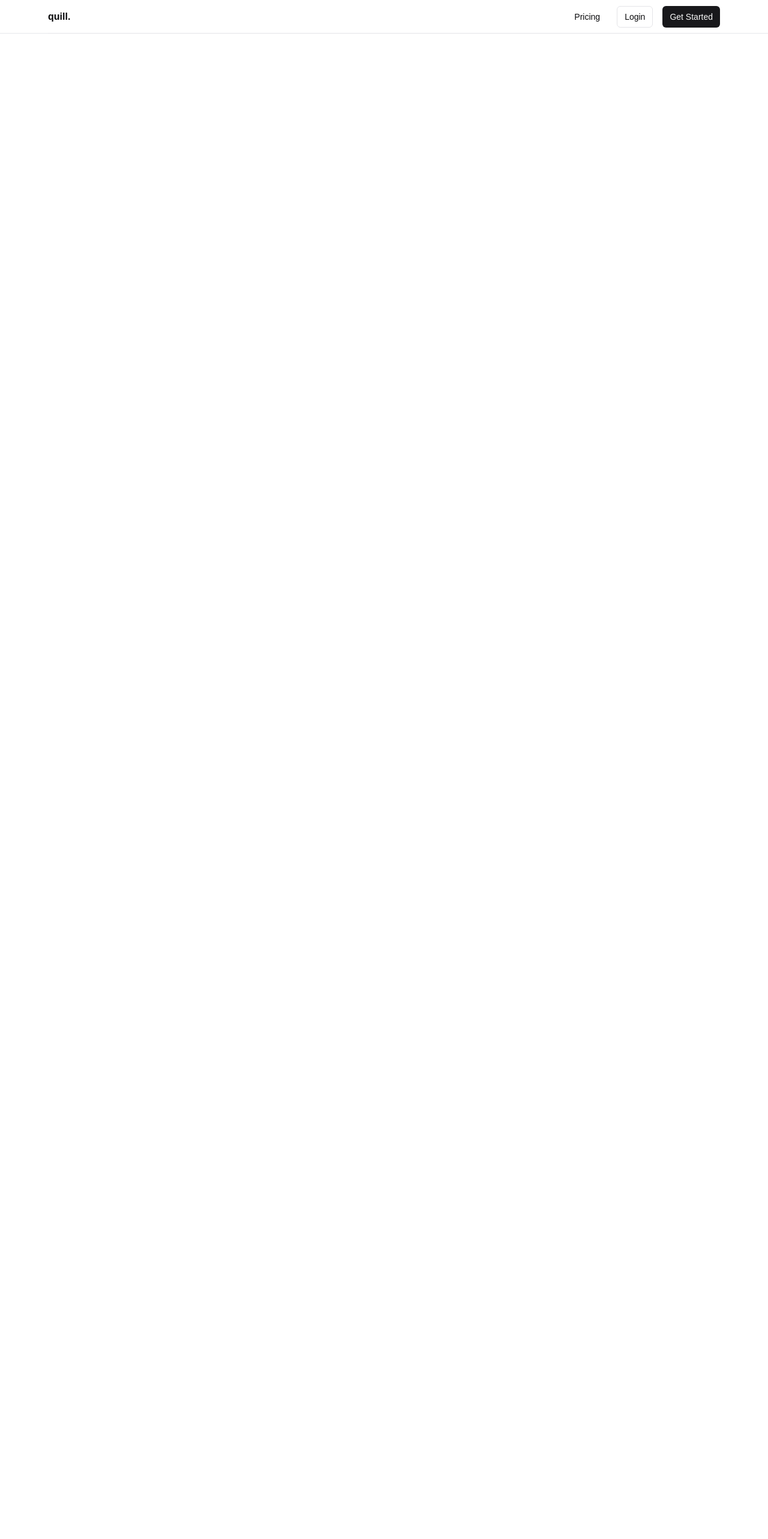
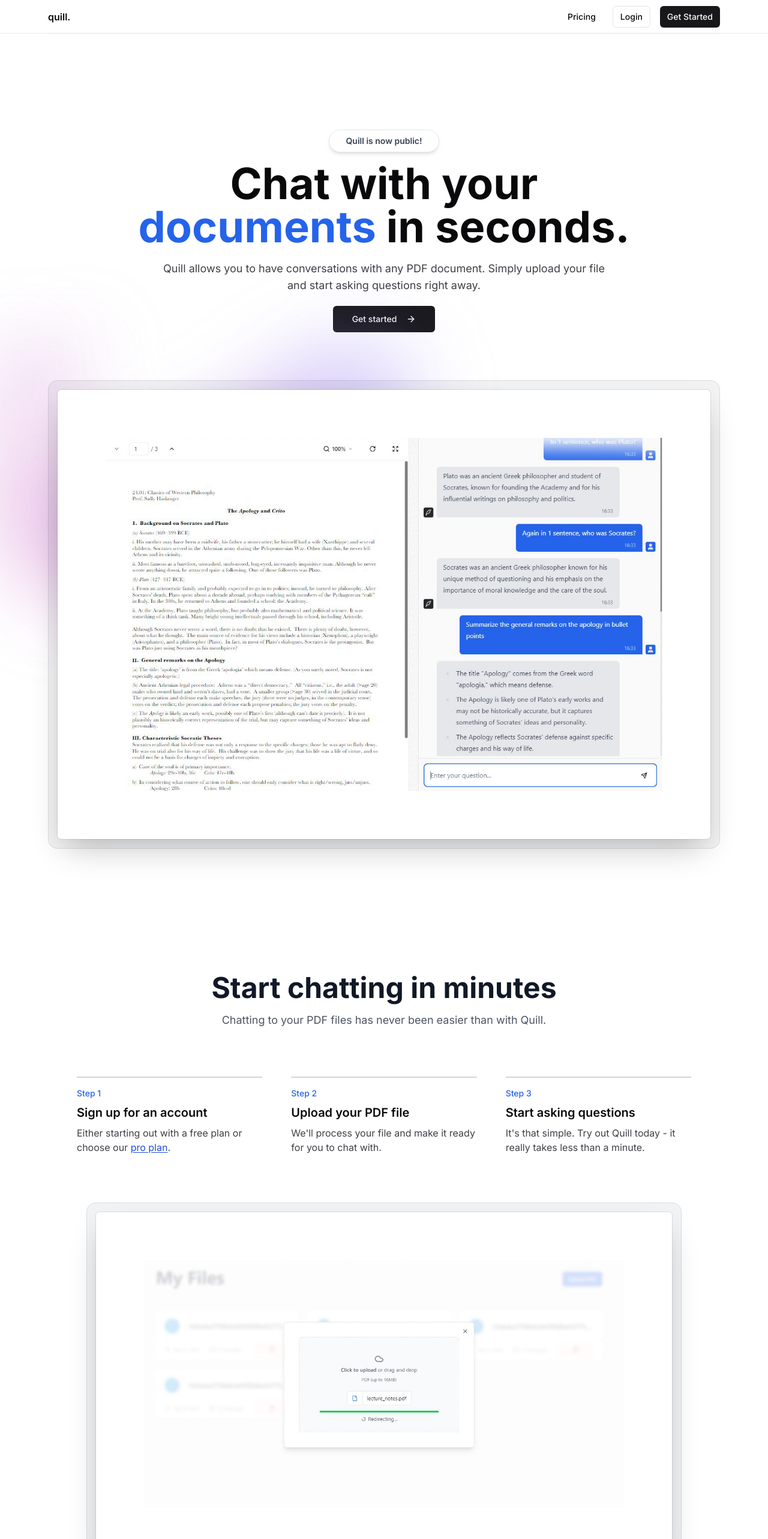
Before and after one commit to tanzid64/pdf-craft, a Next.js app: page / in a window 1280 px wide. Shown: the top 2566 px of the page at 60% size. Before the commit the page ends 800 px from the top, so only its background shows below. Built offline with nearby package versions, Linux system fonts and the light colour scheme; no server answers.

Commit message:
feat: landing page

```diff
--- a/src/app/layout.tsx
+++ b/src/app/layout.tsx
@@ -1,23 +1,16 @@
 import { Navbar } from "@/components/navbar";
+import { cn } from "@/lib/utils";
 import type { Metadata } from "next";
 import { SessionProvider } from "next-auth/react";
+import { Inter } from "next/font/google";
 import localFont from "next/font/local";
 import { Toaster } from "sonner";
 import "./globals.css";
 
-const geistSans = localFont({
-  src: "./fonts/GeistVF.woff",
-  variable: "--font-geist-sans",
-  weight: "100 900",
-});
-const geistMono = localFont({
-  src: "./fonts/GeistMonoVF.woff",
-  variable: "--font-geist-mono",
-  weight: "100 900",
-});
+const inter = Inter({ subsets: ["latin"] });
 
 export const metadata: Metadata = {
-  title: "Create Next App",
+  title: "Quill",
   description: "Generated by create next app",
 };
 
@@ -29,7 +22,10 @@
   return (
     <html lang="en">
       <body
-        className={`${geistSans.variable} ${geistMono.variable} antialiased`}
+        className={cn(
+          "min-h-screen font-sans antialiased grainy",
+          inter.className,
+        )}
       >
         <SessionProvider>
           <Navbar />
--- a/src/app/page.tsx
+++ b/src/app/page.tsx
@@ -1,12 +1,163 @@
-import { auth } from '@/auth';
-import { useSession } from 'next-auth/react';
-import { FC } from 'react';
+import { MaxWidthWrapper } from "@/components/global/max-width-wrapper";
+import { buttonVariants } from "@/components/ui/button";
+import { ArrowRight } from "lucide-react";
+import Image from "next/image";
+import Link from "next/link";
+import { FC } from "react";
 
 const Home: FC = async () => {
-  const session = await auth();
-  return(
-    <div className=''>
-    </div>
+  return (
+    <>
+      <MaxWidthWrapper className="mb-12 mt-28 sm:mt-40 flex flex-col items-center justify-center text-center">
+        <div className="mx-auto mb-4 flex max-w-fit items-center justify-center space-x-2 overflow-hidden rounded-full border border-gray-200 bg-white px-7 py-2 shadow-md backdrop-blur transition-all hover:border-gray-300 hover:bg-white/50">
+          <p className="text-sm font-semibold text-gray-700">
+            Quill is now public!
+          </p>
+        </div>
+        <h1 className="max-w-4xl text-5xl font-bold md:text-6xl lg:text-7xl">
+          Chat with your <span className="text-blue-600">documents</span> in
+          seconds.
+        </h1>
+        <p className="mt-5 max-w-prose text-zinc-700 sm:text-lg">
+          Quill allows you to have conversations with any PDF document. Simply
+          upload your file and start asking questions right away.
+        </p>
+
+        <Link
+          className={buttonVariants({
+            size: "lg",
+            className: "mt-5",
+          })}
+          href="/dashboard"
+          target="_blank"
+        >
+          Get started <ArrowRight className="ml-2 h-5 w-5" />
+        </Link>
+      </MaxWidthWrapper>
+
+      {/* value proposition section */}
+      <div>
+        <div className="relative isolate">
+          <div
+            aria-hidden="true"
+            className="pointer-events-none absolute inset-x-0 -top-40 -z-10 transform-gpu overflow-hidden blur-3xl sm:-top-80"
+          >
+            <div
+              style={{
+                clipPath:
+                  "polygon(74.1% 44.1%, 100% 61.6%, 97.5% 26.9%, 85.5% 0.1%, 80.7% 2%, 72.5% 32.5%, 60.2% 62.4%, 52.4% 68.1%, 47.5% 58.3%, 45.2% 34.5%, 27.5% 76.7%, 0.1% 64.9%, 17.9% 100%, 27.6% 76.8%, 76.1% 97.7%, 74.1% 44.1%)",
+              }}
+              className="relative left-[calc(50%-11rem)] aspect-[1155/678] w-[36.125rem] -translate-x-1/2 rotate-[30deg] bg-gradient-to-tr from-[#ff80b5] to-[#9089fc] opacity-30 sm:left-[calc(50%-30rem)] sm:w-[72.1875rem]"
+            />
+          </div>
+
+          <div>
+            <div className="mx-auto max-w-6xl px-6 lg:px-8">
+              <div className="mt-16 flow-root sm:mt-24">
+                <div className="-m-2 rounded-xl bg-gray-900/5 p-2 ring-1 ring-inset ring-gray-900/10 lg:-m-4 lg:rounded-2xl lg:p-4">
+                  <Image
+                    src="/dashboard-preview.jpg"
+                    alt="product preview"
+                    width={1364}
+                    height={866}
+                    quality={100}
+                    className="rounded-md bg-white p-2 sm:p-8 md:p-20 shadow-2xl ring-1 ring-gray-900/10"
+                  />
+                </div>
+              </div>
+            </div>
+          </div>
+
+          <div
+            aria-hidden="true"
+            className="pointer-events-none absolute inset-x-0 -top-40 -z-10 transform-gpu overflow-hidden blur-3xl sm:-top-80"
+          >
+            <div
+              style={{
+                clipPath:
+                  "polygon(74.1% 44.1%, 100% 61.6%, 97.5% 26.9%, 85.5% 0.1%, 80.7% 2%, 72.5% 32.5%, 60.2% 62.4%, 52.4% 68.1%, 47.5% 58.3%, 45.2% 34.5%, 27.5% 76.7%, 0.1% 64.9%, 17.9% 100%, 27.6% 76.8%, 76.1% 97.7%, 74.1% 44.1%)",
+              }}
+              className="relative left-[calc(50%-13rem)] aspect-[1155/678] w-[36.125rem] -translate-x-1/2 rotate-[30deg] bg-gradient-to-tr from-[#ff80b5] to-[#9089fc] opacity-30 sm:left-[calc(50%-36rem)] sm:w-[72.1875rem]"
+            />
+          </div>
+        </div>
+      </div>
+
+      {/* Feature section */}
+      <div className="mx-auto mb-32 mt-32 max-w-5xl sm:mt-56">
+        <div className="mb-12 px-6 lg:px-8">
+          <div className="mx-auto max-w-2xl sm:text-center">
+            <h2 className="mt-2 font-bold text-4xl text-gray-900 sm:text-5xl">
+              Start chatting in minutes
+            </h2>
+            <p className="mt-4 text-lg text-gray-600">
+              Chatting to your PDF files has never been easier than with Quill.
+            </p>
+          </div>
+        </div>
+
+        {/* steps */}
+        <ol className="my-8 space-y-4 pt-8 md:flex md:space-x-12 md:space-y-0">
+          <li className="md:flex-1">
+            <div className="flex flex-col space-y-2 border-l-4 border-zinc-300 py-2 pl-4 md:border-l-0 md:border-t-2 md:pb-0 md:pl-0 md:pt-4">
+              <span className="text-sm font-medium text-blue-600">Step 1</span>
+              <span className="text-xl font-semibold">
+                Sign up for an account
+              </span>
+              <span className="mt-2 text-zinc-700">
+                Either starting out with a free plan or choose our{" "}
+                <Link
+                  href="/pricing"
+                  className="text-blue-700 underline underline-offset-2"
+                >
+                  pro plan
+                </Link>
+                .
+              </span>
+            </div>
+          </li>
+          <li className="md:flex-1">
+            <div className="flex flex-col space-y-2 border-l-4 border-zinc-300 py-2 pl-4 md:border-l-0 md:border-t-2 md:pb-0 md:pl-0 md:pt-4">
+              <span className="text-sm font-medium text-blue-600">Step 2</span>
+              <span className="text-xl font-semibold">
+                Upload your PDF file
+              </span>
+              <span className="mt-2 text-zinc-700">
+                We&apos;ll process your file and make it ready for you to chat
+                with.
+              </span>
+            </div>
+          </li>
+          <li className="md:flex-1">
+            <div className="flex flex-col space-y-2 border-l-4 border-zinc-300 py-2 pl-4 md:border-l-0 md:border-t-2 md:pb-0 md:pl-0 md:pt-4">
+              <span className="text-sm font-medium text-blue-600">Step 3</span>
+              <span className="text-xl font-semibold">
+                Start asking questions
+              </span>
+              <span className="mt-2 text-zinc-700">
+                It&apos;s that simple. Try out Quill today - it really takes
+                less than a minute.
+              </span>
+            </div>
+          </li>
+        </ol>
+
+        <div className="mx-auto max-w-6xl px-6 lg:px-8">
+          <div className="mt-16 flow-root sm:mt-24">
+            <div className="-m-2 rounded-xl bg-gray-900/5 p-2 ring-1 ring-inset ring-gray-900/10 lg:-m-4 lg:rounded-2xl lg:p-4">
+              <Image
+                src="/file-upload-preview.jpg"
+                alt="uploading preview"
+                width={1419}
+                height={732}
+                quality={100}
+                className="rounded-md bg-white p-2 sm:p-8 md:p-20 shadow-2xl ring-1 ring-gray-900/10"
+              />
+            </div>
+          </div>
+        </div>
+      </div>
+    </>
   );
 };
 
```
